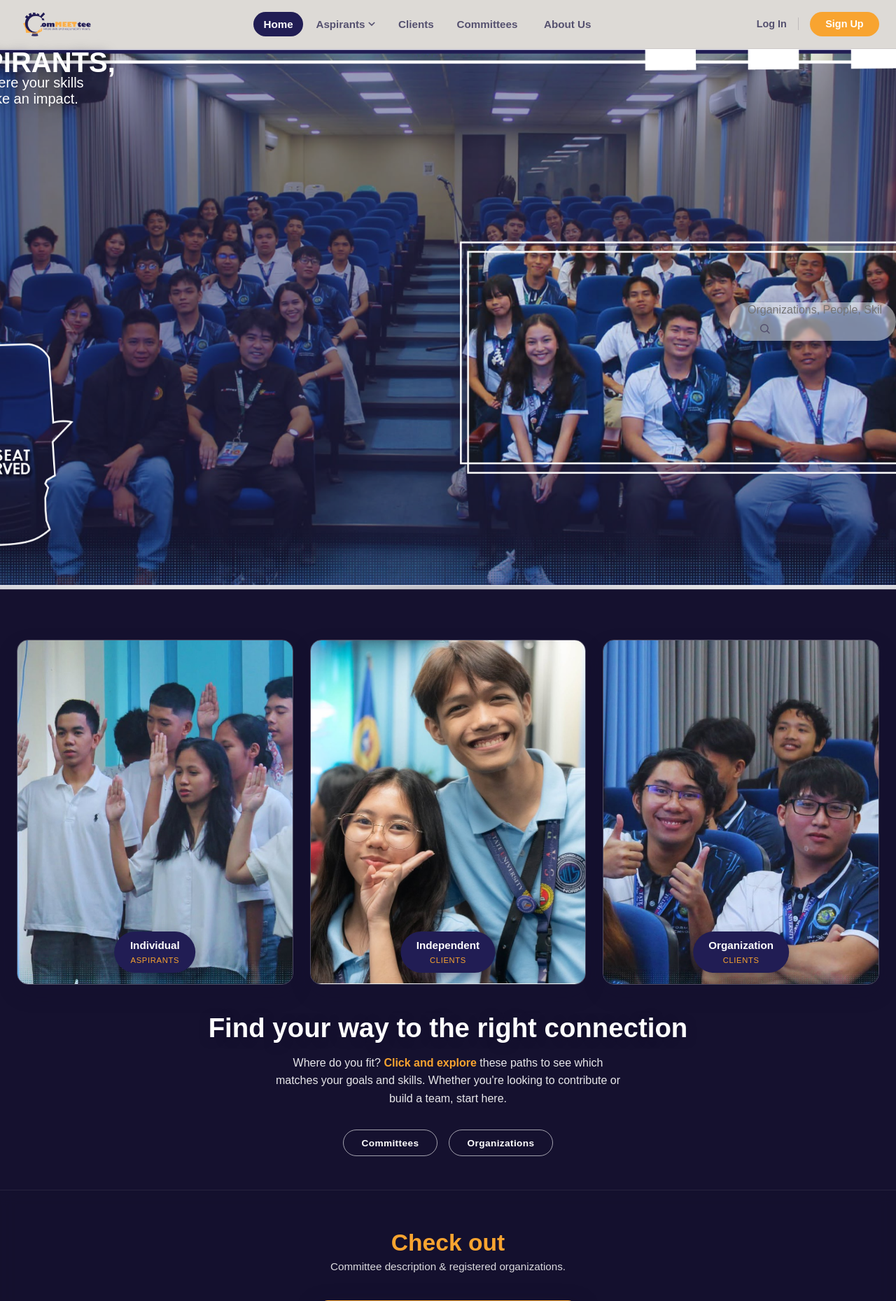
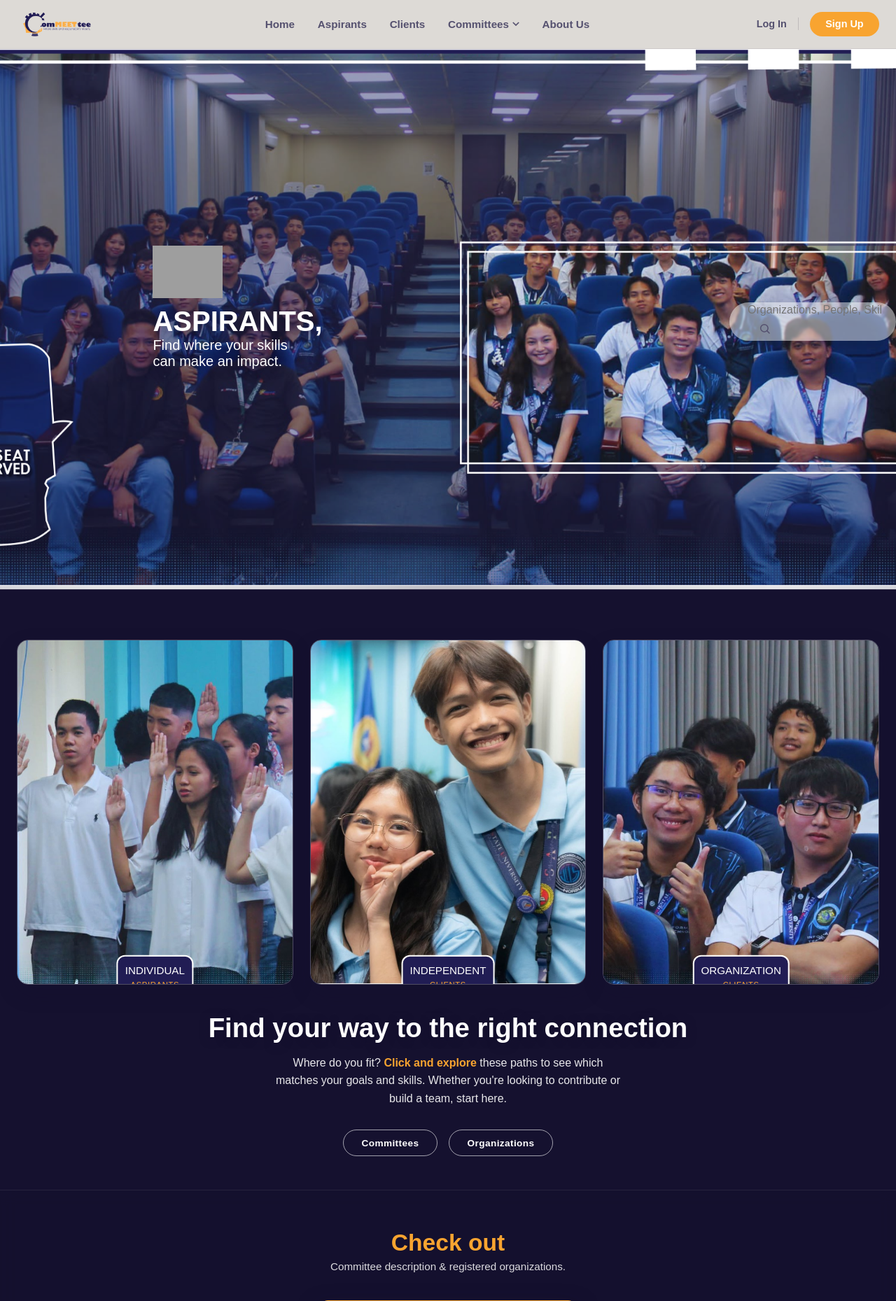
Before and after one commit to AraX23/webdev, a PHP site: page / in a window 1280 px wide. Shown: the top 1859 px of the page at 70% size. Run offline with PHP 8.4, Linux system fonts and the light colour scheme; some web fonts are replaced; grey boxes are pictures that could not be loaded.

Commit message:
Nav Bar, First Page, Second Page

```diff
--- a/index.php
+++ b/index.php
@@ -21,18 +21,11 @@
 
         <nav class="primary-nav" aria-label="Primary">
             <ul>
-                <li><a href="#top" class="nav-pill nav-pill--active">Home</a></li>
+                <li><a href="#top" class="nav-pill">Home</a></li>
+                <li><a href="#aspirants" class="nav-pill" aria-expanded="false">Aspirants</a></li>
+                <li><a href="#clients" class="nav-pill">Clients</a></li>
                 <li class="has-dropdown">
-                    <button class="nav-link" aria-expanded="false">Aspirants <svg class="chev" viewBox="0 0 12 8" width="10" height="7"><path d="M1 1l5 5 5-5" stroke="currentColor" stroke-width="2" fill="none"/></svg></button>
-                    <ul class="dropdown">
-                        <li><a href="#">Browse Committees</a></li>
-                        <li><a href="#">How Matching Works</a></li>
-                        <li><a href="#">Success Stories</a></li>
-                    </ul>
-                </li>
-                <li><a href="#clients" class="nav-link">Clients</a></li>
-                <li class="has-dropdown">
-                    <button class="nav-link" aria-expanded="false">Committees <svg class="chev" viewBox="0 0 12 8"><path d="M1 1l5 5 5-5" stroke="currentColor" stroke-width="2" fill="none"/></svg></button>
+                <button class="nav-pill" aria-expanded="false">Committees <svg class="chev" viewBox="0 0 12 8" width="10" height="7"><path d="M1 1l5 5 5-5" stroke="currentColor" stroke-width="2" fill="none"/></svg></button>
                     <ul class="dropdown">
                         <li><a href="#">Technicals</a></li>
                         <li><a href="#">Decorations</a></li>
@@ -42,7 +35,7 @@
                         <li><a href="#">Finance</a></li>
                     </ul>
                 </li>
-                <li><a href="#about" class="nav-link">About Us</a></li>
+                <li><a href="#about" class="nav-pill">About Us</a></li>
             </ul>
         </nav>
 
@@ -95,16 +88,16 @@
 <section class="categories" id="aspirants">
     <div class="categories-grid">
                 <div class="category-card" style="--i:0">
-            <img src="assets/category-individual.jpg" alt="Individual Aspirants">
-            <span class="category-tag">Individual<br><small>Aspirants</small></span>
+                <img src="assets/category-individual.jpg" alt="Individual Aspirants">
+                 <span class="category-tag">INDIVIDUAL<br><small>ASPIRANTS</small></span>
         </div>
         <div class="category-card" style="--i:1">
             <img src="assets/category-independent.jpg" alt="Independent Clients">
-            <span class="category-tag">Independent<br><small>Clients</small></span>
+            <span class="category-tag">INDEPENDENT<br><small>CLIENTS</small></span>
         </div>
         <div class="category-card" style="--i:2">
             <img src="assets/category-organization.jpg" alt="Organization Clients">
-            <span class="category-tag">Organization<br><small>Clients</small></span>
+            <span class="category-tag">ORGANIZATION<br><small>CLIENTS</small></span>
         </div>
     </div>
 
--- a/script.js
+++ b/script.js
@@ -23,7 +23,7 @@ document.addEventListener('DOMContentLoaded', () => {
     const dropdownParents = document.querySelectorAll('.has-dropdown');
 
     dropdownParents.forEach(parent => {
-        const trigger = parent.querySelector('.nav-link');
+        const trigger = parent.querySelector('.nav-pill');
         if (!trigger) return;
 
         const closeDropdown = () => {
@@ -52,7 +52,7 @@ document.addEventListener('DOMContentLoaded', () => {
     document.addEventListener('click', () => {
         dropdownParents.forEach(p => {
             p.classList.remove('is-open');
-            const trigger = p.querySelector('.nav-link');
+            const trigger = p.querySelector('.nav-pill');
             if (trigger) trigger.setAttribute('aria-expanded', 'false');
         });
     });
--- a/style.css
+++ b/style.css
@@ -15,6 +15,7 @@
     --cream: #faf8f3;
 
     --font-display: 'Climate Crisis', sans-serif;
+    --font-weight: 200;
     --font-body: 'Century Gothic', sans-serif;
 
     --radius-sm: 8px;
@@ -60,13 +61,12 @@ body {
     width: 100%;
     height: 100%;
     object-fit: cover;
-    object-position: center 25%;
-    display: block;
+    object-position: center;
+    display: flex;
 }
 .page-bg-overlay {
     position: absolute;
     inset: 0;
-    z-index: -1;
     /* tints the whole photo toward the brand navy so glass panels
        of any translucency read consistently over it */
     background: linear-gradient(180deg, rgba(21,17,47,0.55) 0%, rgba(21,17,47,0.7) 100%);
@@ -78,7 +78,7 @@ button { font-family: inherit; cursor: pointer; }
 
 /* =========================== NAV =========================== */
 .site-header {
-    position: flex;
+    position: sticky;
     top: 0;
     z-index: 50;
     background: rgba(250, 246, 238, 0.88);
@@ -107,11 +107,12 @@ button { font-family: inherit; cursor: pointer; }
 }
 
 .primary-nav { flex: 1; display: flex; justify-content: center; }
-.primary-nav > ul { display: flex; align-items: center; gap: 0.25rem; }
+.primary-nav > ul { display: flex; align-items: center; gap: 0.25rem;}
 
-.nav-link, .nav-pill {
+.nav-pill {
     display: inline-flex;
     align-items: center;
+    z-index: 50;
     gap: 0.3rem;
     background: none;
     border: none;
@@ -122,14 +123,21 @@ button { font-family: inherit; cursor: pointer; }
     color: var(--ink-soft);
     transition: background 0.15s ease, color 0.15s ease;
 }
-.nav-link:hover { background: rgba(33, 29, 84, 0.08); color: var(--navy); }
-.nav-pill--active { background: var(--navy); color: var(--white); }
-.nav-pill--active:hover { background: var(--navy); color: var(--white); }
+.nav-pill:hover {
+    background: var(--navy);
+    color: var(--white);
+    text-transform: uppercase;
+    padding: 10px;
+    border-radius: 10px;
+    outline: 2px solid var(--white);
+}
+
 .chev { margin-top: 1px; }
 
 .has-dropdown { position: relative; }
 .dropdown {
     position: absolute;
+    z-index: 100;
     top: calc(100% + 8px);
     left: 0;
     min-width: 200px;
@@ -195,7 +203,7 @@ button { font-family: inherit; cursor: pointer; }
     display: none;
     max-height: 0;
     overflow: hidden;
-    background: solid rgba(250, 246, 238, 0.95);
+    background: rgba(250, 246, 238, 0.95);
     backdrop-filter: blur(14px);
     transition: max-height 0.25s ease;
     border-top: 1px solid rgba(23,20,38,0.08);
@@ -207,21 +215,20 @@ button { font-family: inherit; cursor: pointer; }
 
 /* =========================== HERO =========================== */
 .hero {
+    position: relative; /* fixes the scrim bug */
     background-image: url('assets/hero-bg.png');
+    background-size: cover;
+    background-position: center;
+    background-repeat: no-repeat;
     display: flex;
-top: 40px;
-min-width: 100%;
-min-height: 780px;
+    min-height:780px;
     align-items: center;
     justify-content: center;
 }
 
 #top {
-    display: flex;
-    background-image: flex;
     background-image: url('assets/hero-bg.png');
-    background-size: cover;      /* scales image to fill the div */
-    background-position: center; /* centers the image */
+    background-size: cover;
     background-repeat: no-repeat;
 }
 
@@ -229,16 +236,13 @@ justify-content: center;
 .hero-scrim {
     position: absolute;
     inset: 0;
-   /*extra darkening only within the hero, since this is where the
-       largest text sits directly over the busiest part of the photo */
-
     background:
     linear-gradient(180deg, rgba(21,17,47,0.25) 0%, rgba(21,17,47,0.1) 35%, rgba(21,17,47,0.45) 100%),
     linear-gradient(90deg, rgba(21,17,47,0.45) 0%, rgba(21,17,47,0.05) 30%, rgba(21,17,47,0.05) 70%, rgba(21,17,47,0.45) 100%);
 }
 
 .hero-grid {
-    position: flex;
+    position: relative;
     z-index: 1;
     max-width: 1280px;
     margin: 0 auto;
@@ -249,31 +253,25 @@ justify-content: center;
 }
 
 .hero-pitch {
-    position: flex;
+    grid-column: 1;
+    grid-row: 1;
     display: flex;
-    width: 400px;
-    height: 400px;
-    margin-top: -21rem;
-    margin-left: -36rem;
-    left: 5rem;
+    flex-direction: column;
+    gap: 1rem;
 }
 
 .hero-pitch img {
-    position: flex;
-    display: flex;
-    width: minmax(500px, 100%);
-    height: minmax(90px, 100%);
+  width: 100px;
+  height: auto;
 }
 
 .aspirants {
     font-family: 'Century Gothic', sans-serif;
-    position: flex;
     font-weight: bold;
     font-size: 40px;
-    letter-spacing: 0em;
     text-shadow: 0 2px 18px rgba(21,17,47,0.55);
     color: var(--white);
-    margin: -0.3rem;
+    margin: -0.3rem 0 0;
 }
 
 .line {
@@ -288,19 +286,6 @@ justify-content: center;
     line-height: 1.15;
     text-shadow: 0 2px 18px rgba(21,17,47,0.55);
 }
-
-/*
-.hero-pitch h1 {
-    margin: 0 0 1.75rem;
-    letter-spacing: 0.1em;
-    font-family: var(--font-display);
-    font-weight: 400;
-    font-size: clamp(1.8rem, 3.2vw, 2.6rem);
-    color: var(--white);
-    line-height: 1.15;
-    text-shadow: 0 2px 18px rgba(21,17,47,0.55);
-}
-*/
 
 .hero-box-for-search {
   display: flex;
@@ -317,7 +302,7 @@ justify-content: center;
 
 @media (max-width: 600px) {
   .hero-search {
-    max-width: 90%; /* shrinks to fit small screens */
+    max-width: 90%;
     padding: 0 8px 0 16px;
   }
 }
@@ -494,27 +479,34 @@ justify-content: center;
     transition: transform 0.4s ease;
 }
 .category-card:hover img { transform: scale(1.06); }
+
 .category-tag {
     position: absolute;
+    z-index:1;
     left: 50%;
     bottom: 1rem;
-    transform: translateX(-50%);
+    transform: translateX(-50%) translateY(60%);
     background: var(--navy);
     color: var(--white);
-    font-family: var(--font-display);
-    font-weight: 700;
+    font-family: var(--font-body);
+    font-weight: var(--font-weight);
     font-size: 0.95rem;
     line-height: 1.3;
-    padding: 0.6rem 1.4rem;
-    border-radius: 999px;
+    padding: 10px;
+    border-radius: 10px;
+    outline: 2px solid var(--white);
     white-space: nowrap;
-    box-shadow: 0 8px 20px rgba(21,17,47,0.4);
+    box-shadow: 20px 30px 20px rgba(21,17,47,0.4);
 }
-.category-tag small { font-family: var(--font-body); font-weight: 500; font-size: 0.7rem; color: var(--orange); text-transform: uppercase; letter-spacing: 0.06em; }
+.category-tag small { font-family: var(--font-body); font-weight: var(--font-weight); font-size: 0.7rem; color: var(--orange); letter-spacing: 0.06em; }
+.category-tag:hover {
+    box-shadow: 0 20px 40px rgba(21,17,47,0.5);
+    transform: translateX(-55%) translateY(55%);
+}
 
 .categories-copy h2 {
     font-family: var(--font-display);
-    font-weight: 800;
+    font-weight: 5px;
     font-size: clamp(1.6rem, 3.4vw, 2.4rem);
     color: var(--white);
     margin: 0 0 0.9rem;
```
Also changed, not shown: assets/hamburger.svg (added). Lines whose indentation alone changed are shown as unchanged.
